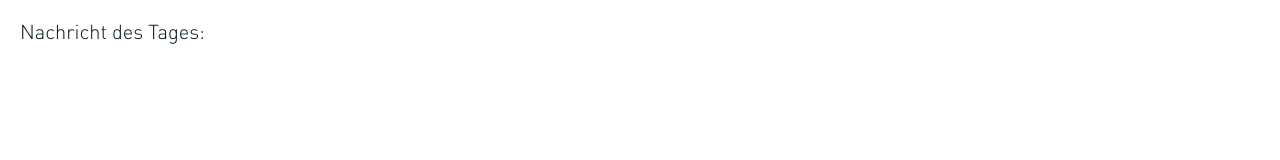
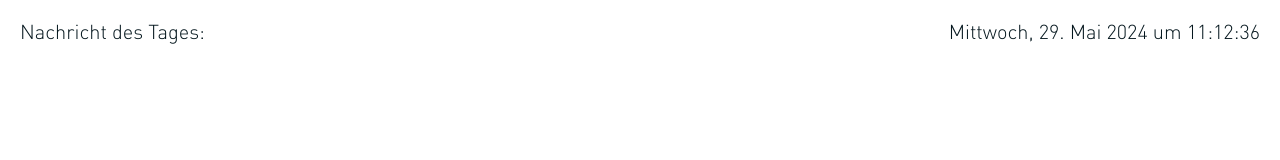
Before and after one commit to GymND-Informatik/Untis-Display, a plain HTML site: page template.html in a window 1280 px wide. Drawn offline with Linux system fonts and the light colour scheme.

Commit message:
FRESH brand new template

```diff
--- a/template.html
+++ b/template.html
@@ -10,12 +10,27 @@
   <link rel="stylesheet" type="text/css" href="scroller.dataTables.min.css">
 </head>
 <body>
-  <p>Nachricht des Tages: <br></p>
-  <div></div>
+  <div class="message-div">
+    <p class="message">Nachricht des Tages: </p>
+    <p class="message" id="date-time"></p>
+  </div>
+  <div class="main-div"></div>
   <script src="script.js"></script>
   <script src="jquery-3.5.1.js"></script>
   <script src="jquery.dataTables.min.js"></script>
   <script src="dataTables.scroller.min.js"></script>
+  <!--  script for the clock -->
+  <script>
+    // Display current date and time
+    function displayDateTime() {
+      const now = new Date();
+      const options = { weekday: 'long', year: 'numeric', month: 'long', day: 'numeric', hour: '2-digit', minute: '2-digit', second: '2-digit' };
+      const dateTimeString = now.toLocaleDateString('de-DE', options);
+      document.getElementById('date-time').innerText = dateTimeString;
+    }
 
+    displayDateTime(); // Initial display
+    setInterval(displayDateTime, 1000); // Update every second
+  </script>
 </body>
 </html>
```
